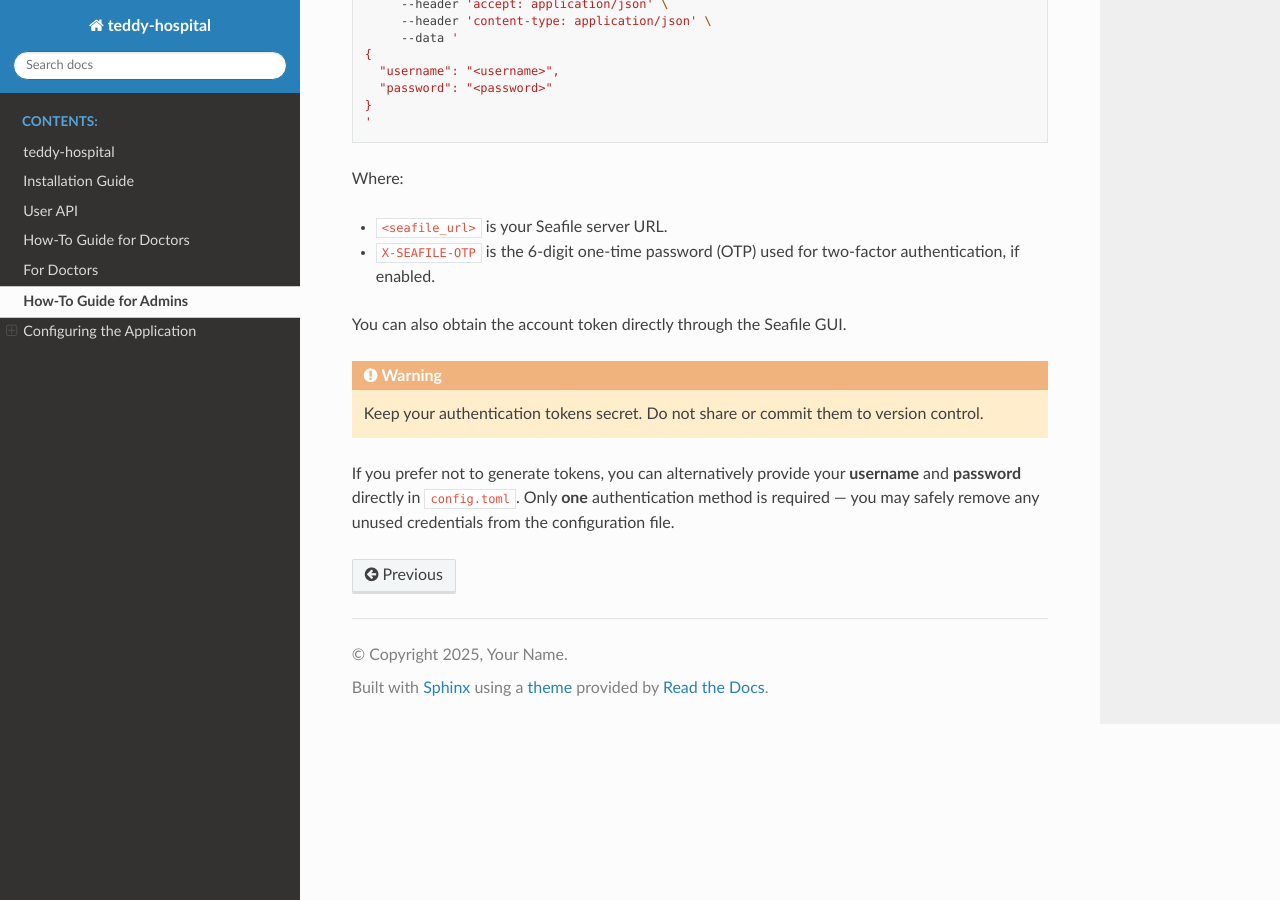
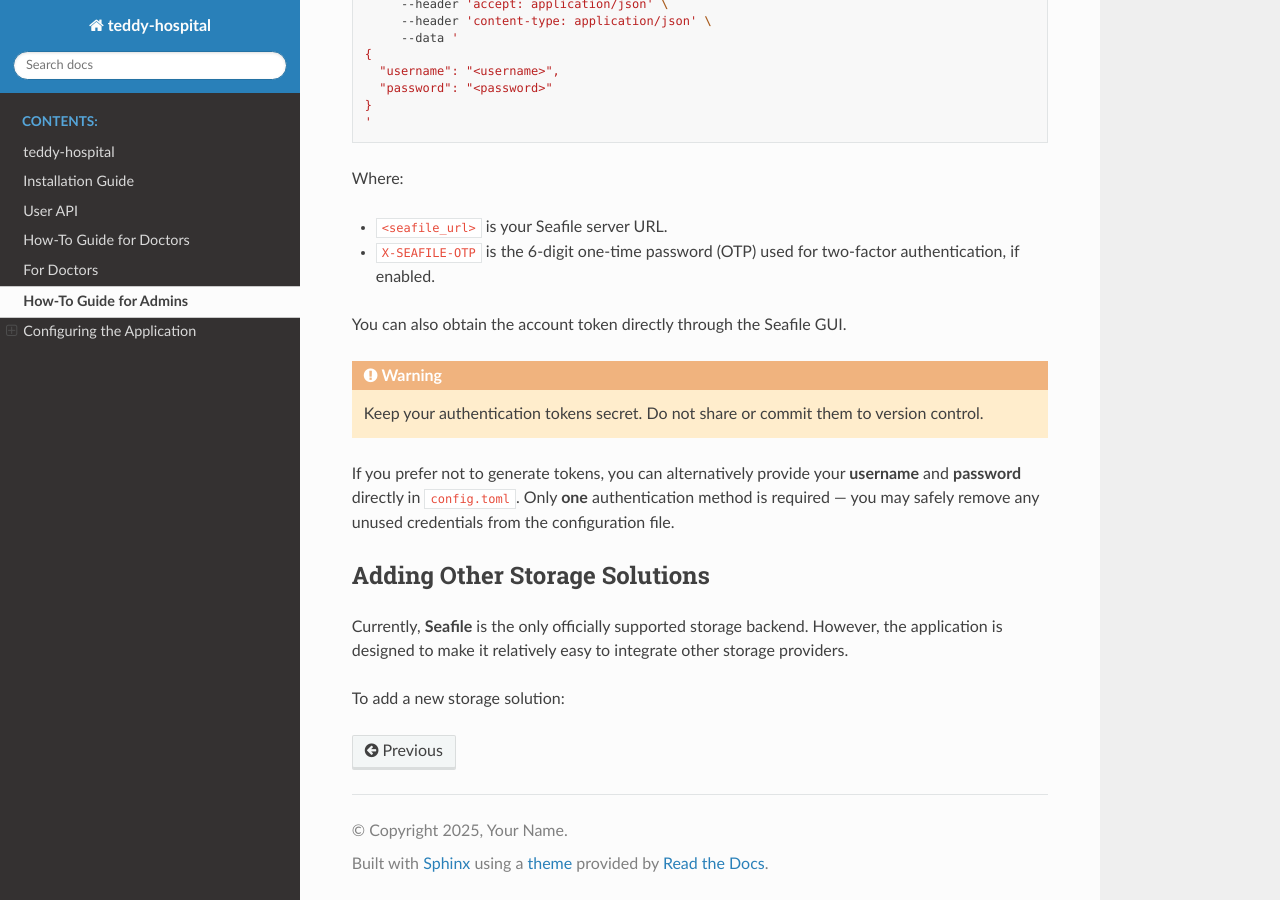
Before and after one commit to HealyTea12/teddy-hospital, a Sphinx documentation site: the page built from doc/admin.rst, in a window 1280 px wide and 900 px high, scrolled down 1081 px. Built offline with Sphinx 7.4.7 and the Read the Docs theme 3.1.0, drawn with Linux system fonts in a browser that asks for light colours.

Commit message:
add to admin guide a section to adding other storage solutions, not complete

```diff
--- a/doc/admin.rst
+++ b/doc/admin.rst
@@ -70,3 +70,11 @@ You can also obtain the account token directly through the Seafile GUI.
 
 If you prefer not to generate tokens, you can alternatively provide your **username** and **password** directly in ``config.toml``.
 Only **one** authentication method is required — you may safely remove any unused credentials from the configuration file.
+
+Adding Other Storage Solutions
+------------------------------
+
+Currently, **Seafile** is the only officially supported storage backend.
+However, the application is designed to make it relatively easy to integrate other storage providers.
+
+To add a new storage solution:
```
